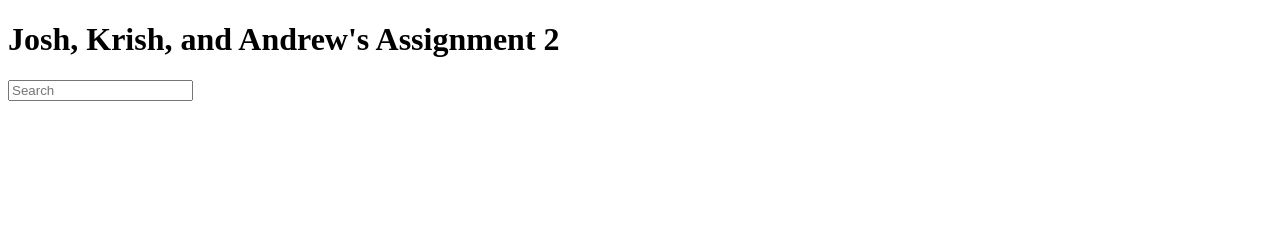
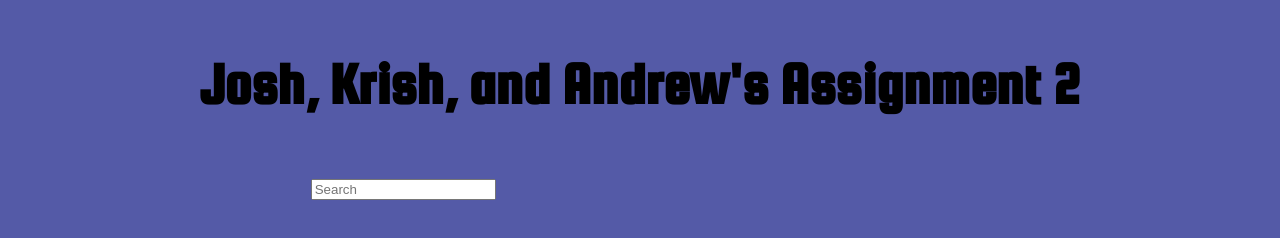
Before and after one commit to jhersh4/assignment_2, a website: page public/index.html in a window 1280 px wide. Drawn offline with Linux system fonts and the light colour scheme.

Commit message:
cha cha cha changes

```diff
--- a/public/index.html
+++ b/public/index.html
@@ -3,7 +3,7 @@
     <head>
         <meta charset="utf-8">
         <title>Assignment 2 Group 54</title>
-        <link rel="stylesheet" href="Style.CSS">
+        <link rel="stylesheet" href="styles.CSS">
         <link href="https://fonts.googleapis.com/css2?family=Squada+One&display=swap" rel="stylesheet">
     </head>
     <body>
--- a/public/styles.css
+++ b/public/styles.css
@@ -6,7 +6,7 @@ body {
     min-height: 100%;
 
 
-  }
+}
 
 .header {
     color: black;
```
